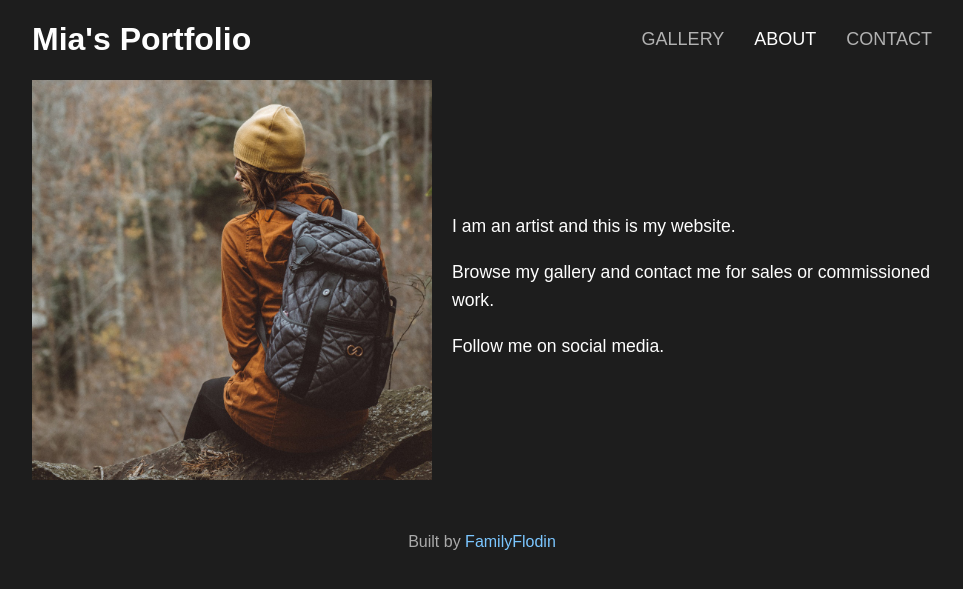
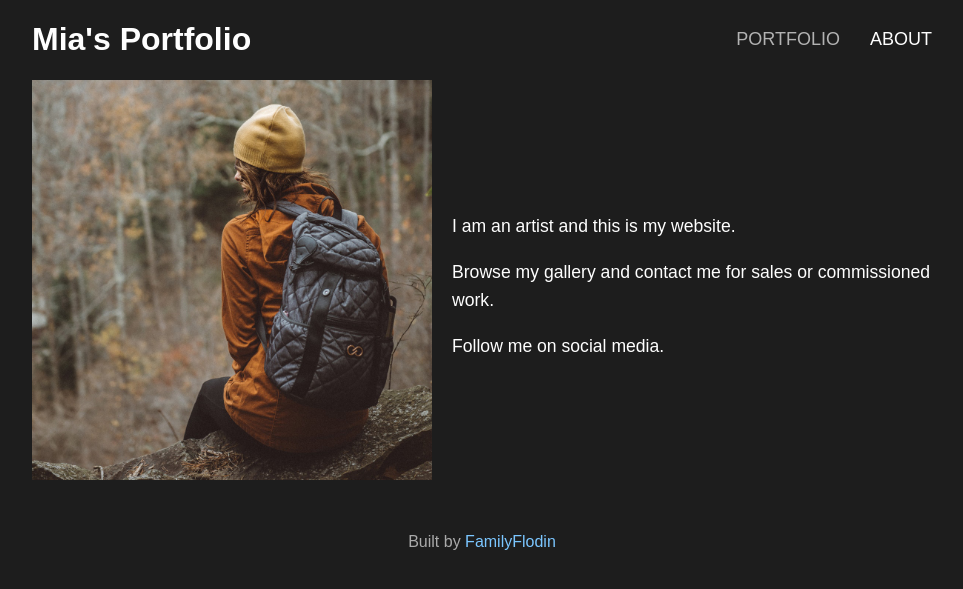
Before and after one commit to FamilyFlodin/mia.flodin.net, a Jekyll site: the page built from about.html, in a window 1280 px wide. Shown: the top 589 px of the page, without its empty margins (158-1121 px from the left). Built offline with Jekyll 4.4.1, drawn with Linux system fonts in a browser that asks for light colours; some web fonts are replaced.

Commit message:
Update navigation.yml

```diff
--- a/_data/navigation.yml
+++ b/_data/navigation.yml
@@ -1,6 +1,4 @@
-- name: Gallery
+- name: Portfolio
   link: /
 - name: About
   link: /about/
-- name: Contact
-  link: /contact/
```
